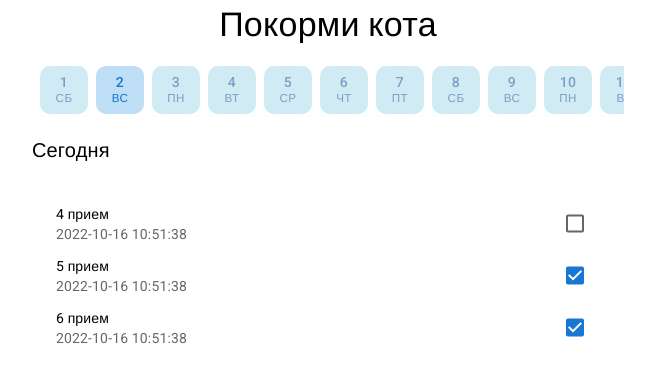
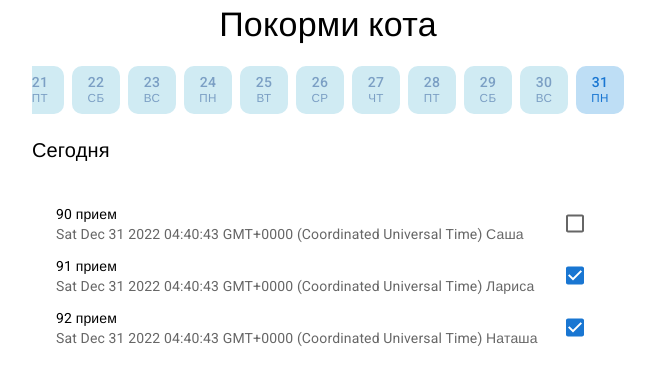
Before and after one commit to Alexandrjob/Feed_Him-front, a React (Create React App) app: page / in a window 1280 px wide. Shown: the top 384 px of the page, without its empty margins (312-967 px from the left). Built offline with nearby package versions, Linux system fonts and the light colour scheme; a web font is replaced by a local one.

Commit message:
Дописана архитектура. Написан генератор данных. И немного почищен код.

```diff
--- a/src/components/tabListCalendar.jsx
+++ b/src/components/tabListCalendar.jsx
@@ -13,7 +13,13 @@ const CastomTab = styled(Tab)`
     min-width: 48;
     margin-left: 8;
     padding: 0;
+    justify-content = center;
 `;
+
+const sxTab = {
+    "& button.Mui-selected": { backgroundColor: "#BEDEF5", wight: "100" },
+    ".MuiTabs-indicator": { visibility: "hidden" }
+};
 
 function getLabel(day) {
     return (
@@ -56,16 +62,7 @@ function TabListCalendar(props) {
             scrollButtons={false}
             allowScrollButtonsMobile
             variant="scrollable"
-            style={{ justifyContent: 'center' }}
-            sx={{
-                "& button.Mui-selected": { backgroundColor: "#BEDEF5", wight:"100" },
-                ".MuiTabs-indicator": { visibility: "hidden",
-
-                "& div.MuiTabs-scroller": {
-                    '&.MuiTabs-scrollableX': { flexGrow: '0' },
-                 }
-             }
-            }}>
+            sx={sxTab}>
             {arrayDays.map(day =>
                 <CastomTab label={getLabel(day)} key={day.number} tabIndex={day.number} value={day.number.toString()} />
             )}
--- /dev/null
+++ b/src/components/tabPanelTodo.jsx
@@ -0,0 +1,48 @@
+import React from 'react';
+import {
+    List,
+} from '@mui/material';
+import TabPanel from '@mui/lab/TabPanel';
+import TodoItem from './todoItem';
+
+const list = {
+    width: "100%",
+    centered: "true"
+};
+
+function checkDisabledItems(data) {
+    //number - индекс текущего дня.
+    const currentDate = new Date();
+    const number = currentDate.getDate() - 1;
+    console.log(data[number][0].date);
+    const date = new Date(data[number][0].date);
+
+    var disabled;
+
+    if (currentDate.getFullYear() == date.getFullYear() &&
+        currentDate.getMonth() == date.getMonth() &&
+        currentDate.getDate() == date.getDate()) {
+        disabled = false;
+    }
+
+    return disabled;
+}
+
+function TabPanelTodo(props) {
+    const disabledItem = checkDisabledItems(props.data);
+
+    return (
+        props.data.map((item, index) =>
+            <TabPanel key={(index + 1).toString()} value={(index + 1).toString()}>
+                <List dense sx={list} key={index}>
+                    <TodoItem keyy={item[0].id} name={index + ' ' + item[0].id} value={item[0].id} date={item[0].date} waiterName={item[0].waiterName} disabled={disabledItem} checked={item[0].status} handleChange={props.handleChangeCheckBox} />
+                    <TodoItem keyy={item[1].id} name={index + ' ' + item[1].id} value={item[1].id} date={item[1].date} waiterName={item[1].waiterName} disabled={disabledItem} checked={item[1].status} handleChange={props.handleChangeCheckBox} />
+                    <TodoItem keyy={item[2].id} name={index + ' ' + item[2].id} value={item[2].id} date={item[2].date} waiterName={item[2].waiterName} disabled={disabledItem} checked={item[2].status} handleChange={props.handleChangeCheckBox} />
+                </List>
+            </TabPanel>
+        )
+    )
+
+}
+
+export default TabPanelTodo;
--- a/src/components/todoItem.jsx
+++ b/src/components/todoItem.jsx
@@ -28,7 +28,7 @@ class TodoItem extends React.Component {
                 <ListItemText
                     id={labelTextId}
                     primary={`${this.props.value} прием`}
-                    secondary={this.props.date}
+                    secondary={this.props.date + ' ' + this.props.waiterName}
                 />
             </ListItem>
         );
--- a/src/pages/main.jsx
+++ b/src/pages/main.jsx
@@ -2,80 +2,12 @@ const React = require("react");
 import {
     Box,
     Container,
-    Typography,
-    List
+    Typography
 } from '@mui/material';
 import TabContext from '@mui/lab/TabContext';
 import TabPanelTodo from '../components/tabPanelTodo';
-import TabPanel from '@mui/lab/TabPanel';
-import TodoItem from '../components/todoItem';
+
 import TabListCalendar from "../components/tabListCalendar";
-
-const data = [
-    {
-        id: 1,
-        name: "Sahsa",
-        number: 1,
-        date: "2022-10-16 10:51:38",
-        status: 0
-    },
-    {
-        id: 2,
-        name: "Ira",
-        number: 2,
-        date: "2022-10-16 10:51:38",
-        status: 1
-    },
-    {
-        id: 3,
-        name: "Sasha",
-        number: 3,
-        date: "2022-10-16 10:51:38",
-        status: 1
-    },
-    {
-        id: 4,
-        name: "Sasha",
-        number: 1,
-        date: "2022-10-16 10:51:38",
-        status: 0
-    },
-    {
-        id: 5,
-        name: "Sasha",
-        number: 2,
-        date: "2022-10-16 10:51:38",
-        status: 1
-    },
-    {
-        id: 6,
-        name: "Sasha",
-        number: 3,
-        date: "2022-10-16 10:51:38",
-        status: 1
-    },
-    {
-        id: 7,
-        name: "Sasha",
-        number: 1,
-        date: "2022-10-16 10:51:38",
-        status: 0
-    },
-    {
-        id: 8,
-        name: "Sasha",
-        number: 2,
-        date: "2022-10-16 10:51:38",
-        status: 0
-    },
-    {
-        id: 9,
-        name: "Sasha",
-        number: 3,
-        date: "2022-10-16 10:51:38",
-        status: 1
-    }
-]
 
 const container = {
     position: 'absolute',
@@ -83,11 +15,6 @@ const container = {
     left: '50%',
     top: '10%',
     transform: 'translate(-50%, -20%)',
-};
-
-const list = {
-    width: "100%",
-    centered: "true"
 };
 
 //Копипаст, быстрое решение.https://russianblogs.com/article/2360155478/
@@ -114,24 +41,16 @@ function getWight() {
     return MOBILE_SIZE;
 }
 
-function getdaysInMonthArray(currentDate) {
-    var daysInMonth = [];
-    const days = currentDate.daysInMonth();
-
-    for (let i = 0; i < days; i++) {
-        daysInMonth[i] = i + 1;
-    }
-
-    return daysInMonth;
-}
-
-//Метод объединяет 3 обьекта в один начиная с первого(метод является говно кодом).
+//Метод объединяет 3 обьекта в один начиная с первого(Внимание: говно код).
 function getFormatData() {
     let formatData = [];
     let box = [];
     let count = 0;
     let countDay = 0;
 
+    //Массив формируется следующим образом =>
+    //В каждой ячейче по 3 массива.
+    //Каждая ячейка олицетворяет один день.
     for (let i = 0; i < data.length; i++) {
         if (countDay >= 3) {
             formatData[count] = box;
@@ -146,21 +65,39 @@ function getFormatData() {
             formatData[count] = box;
         }
     }
+    console.log(formatData);
+    return formatData;
+}
 
-    // console.log(formatData);
-    return formatData;
+const data = [];
+
+function initData() {
+    const names = ["Саша", "Наташа", "Лариса", "Катя"];
+    const days = new Date().daysInMonth() * 3 + 1;
+    for (let i = 0; i < days; i++) {
+        var box = {
+            id: i,
+            namber: Math.floor(Math.random() * 3) + 1,
+            waiterName: names[Math.floor(Math.random() * 4)],
+            date: new Date(),
+            status: Math.floor(Math.random() * 2),
+        };
+
+        data[i] = box;
+        box = [];
+    }
 }
 
 class Main extends React.Component {
     constructor(props) {
         super(props);
+        initData();
+
         this.state = {
-            value: "2",
-            daysInMonthArray: [],
+            value: new Date().getDate().toString(),
             disabledItem: false,
             formatData: getFormatData(),
         };
-        this.state.daysInMonthArray = getdaysInMonthArray(new Date());
         this.handleChangeTab = this.handleChangeTab.bind(this);
         this.handleChangeCheckBox = this.handleChangeCheckBox.bind(this);
     }
@@ -173,6 +110,7 @@ class Main extends React.Component {
 
     handleChangeCheckBox(event) {
         let data = this.state.formatData;
+        //pach - это поле, генерируемое вот так name={index + ' ' + item[0].id}
         let pach = event.target.name.split(' ');
 
         for (let i = 0; i < data.length; i++) {
@@ -194,18 +132,8 @@ class Main extends React.Component {
                         <TabListCalendar onChange={this.handleChangeTab} />
                     </Box>
                     <Typography sx={{ marginTop: '20' }} variant="h6">Сегодня</Typography>
-                    {/* <TabPanelTodo daysInMonthArray={this.state.daysInMonthArray} /> */}
-
-                    {this.state.formatData.map((item, index) =>
-                        <TabPanel key={(index + 1).toString()} value={(index + 1).toString()}>
-                            <List dense sx={list} key={index}>
-                                <TodoItem keyy={item[0].id} name={index + ' ' + item[0].id} value={item[0].id} date={item[0].date} disabled={false} checked={item[0].status} handleChange={this.handleChangeCheckBox} />
-                                <TodoItem keyy={item[1].id} name={index + ' ' + item[1].id} value={item[1].id} date={item[1].date} disabled={false} checked={item[1].status} handleChange={this.handleChangeCheckBox} />
-                                <TodoItem keyy={item[2].id} name={index + ' ' + item[2].id} value={item[2].id} date={item[2].date} disabled={false} checked={item[2].status} handleChange={this.handleChangeCheckBox} />
-                            </List>
-                        </TabPanel>
-                    )}
-
+                    <TabPanelTodo data={this.state.formatData}
+                        handleChangeCheckBox={this.handleChangeCheckBox} />
                 </TabContext>
             </Container >
         )
```
Also changed, not shown: src/components/TodoList.jsx (deleted, +0 -67 lines). Lines whose indentation alone changed are shown as unchanged.
